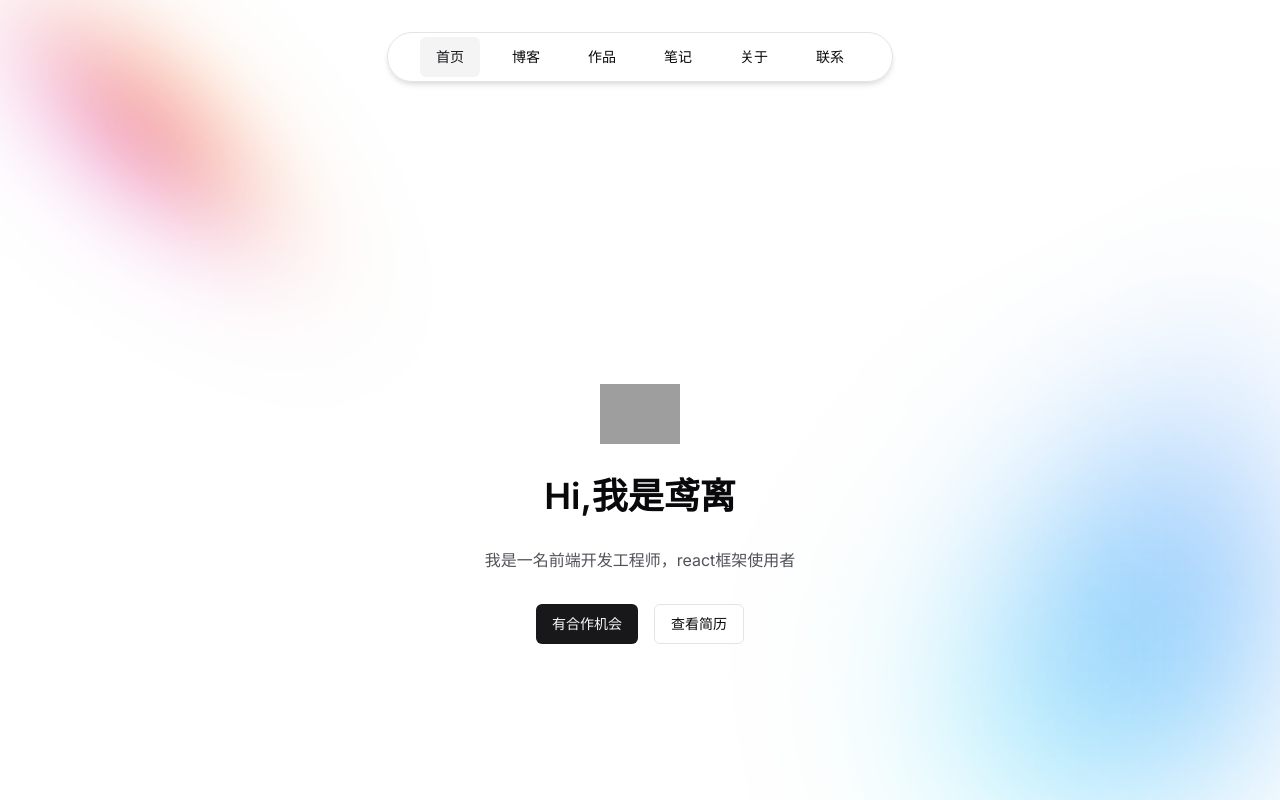
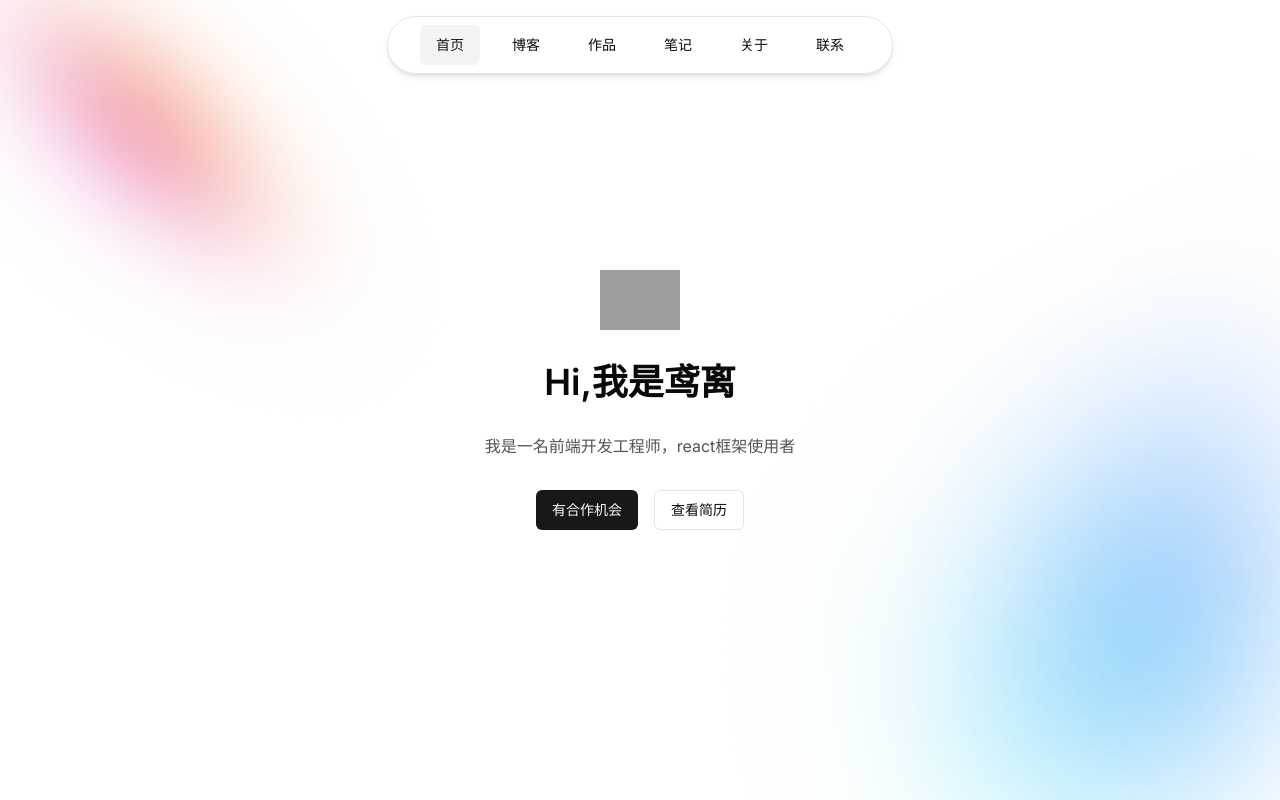
Before and after one commit to imyuanli/imyuanli.cn, a Next.js app: page / in a window 1280 px wide. Shown: the top 800 px of the page. Built offline with nearby package versions, Linux system fonts and the light colour scheme; grey boxes are pictures that could not be loaded.

Commit message:
fix: header ui的优化

```diff
--- a/components/header.tsx
+++ b/components/header.tsx
@@ -3,7 +3,7 @@
 import Link from "next/link";
 import {Button} from "@/components/ui/button";
 import {usePathname} from "next/navigation";
-import {Sheet, SheetContent, SheetDescription, SheetHeader, SheetTitle, SheetTrigger} from "@/components/ui/sheet";
+import {Sheet, SheetContent, SheetTrigger} from "@/components/ui/sheet";
 import {Menu} from "lucide-react";
 
 const routes = [
@@ -37,11 +37,11 @@ const Header = () => {
     const pathname = usePathname()
 
     return (
-        <div className={'py-8 px-4 flex justify-end items-center md:justify-center'}>
-            <div className={'hidden md:block space-x-4 border rounded-full shadow-md px-8 py-1'}>
+        <div className={'fixed top-4 z-10 w-full flex justify-end md:justify-center items-center px-4'}>
+            <div className={'hidden md:block space-x-4 border rounded-full shadow-md px-8 py-2 bg-white/90 backdrop-blur-sm'}>
                 {routes.map((route, index) => (
                     <Link href={route.path} key={index}>
-                        <Button variant={route.path === pathname?'secondary':'ghost'}>{route.name}</Button>
+                        <Button variant={route.path === pathname ? 'secondary' : 'ghost'}>{route.name}</Button>
                     </Link>
                 ))}
             </div>
@@ -52,17 +52,17 @@ const Header = () => {
                             <Menu/>
                         </Button>
                     </SheetTrigger>
-                    <SheetContent>
-                        <SheetHeader>
-                            <SheetTitle>Are you sure absolutely sure?</SheetTitle>
-                            <SheetDescription>
-                                This action cannot be undone. This will permanently delete your account
-                                and remove your data from our servers.
-                            </SheetDescription>
-                        </SheetHeader>
+                    <SheetContent side={'top'}>
+                        <div className={'mt-4 flex flex-col justify-center items-center space-y-1'}>
+                            {routes.map((route, index) => (
+                                <Link className={'w-full'} href={route.path} key={index}>
+                                    <Button className={'w-full'}
+                                            variant={route.path === pathname ? 'secondary' : 'ghost'}>{route.name}</Button>
+                                </Link>
+                            ))}
+                        </div>
                     </SheetContent>
                 </Sheet>
-
             </div>
         </div>
     );
```
